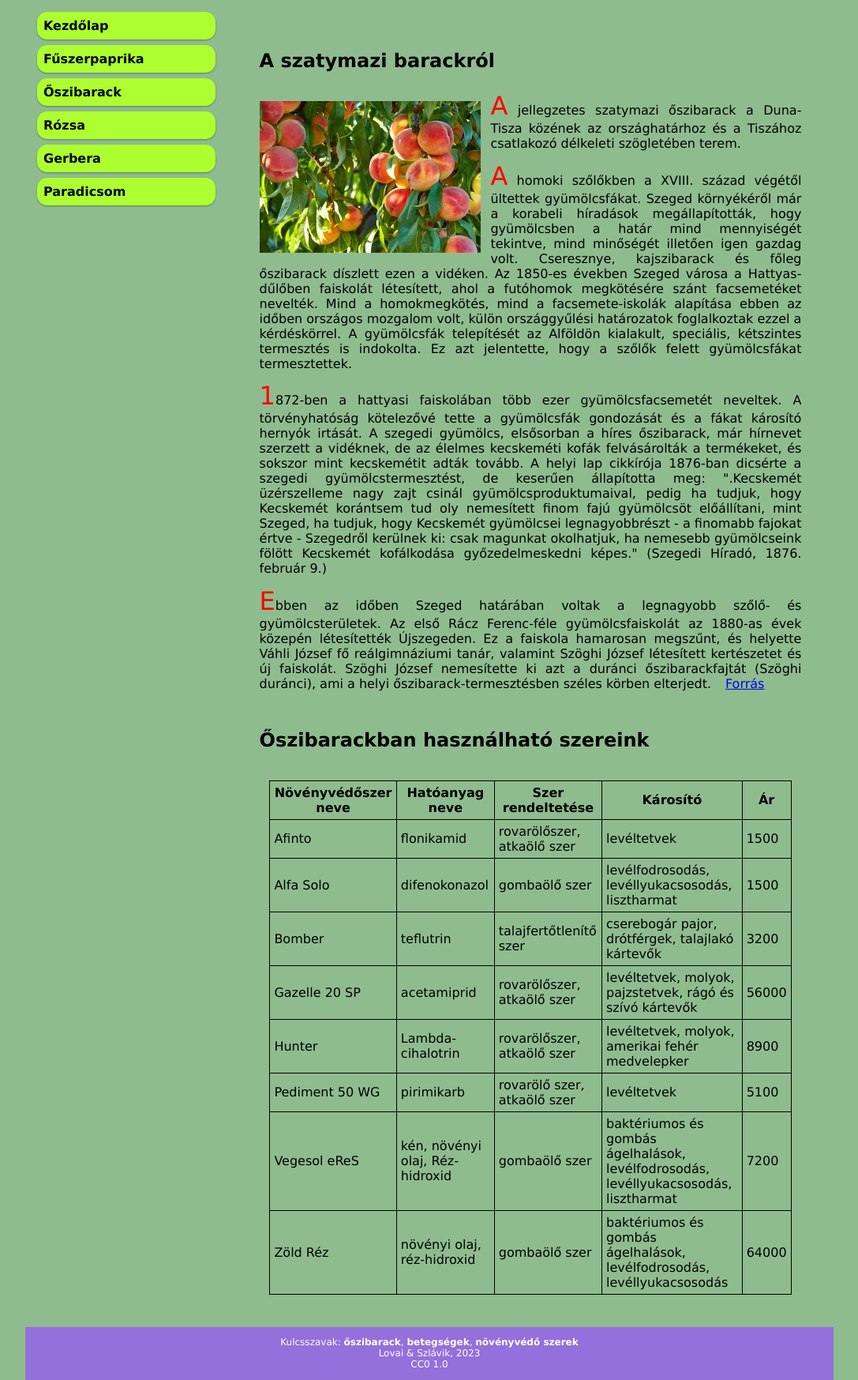
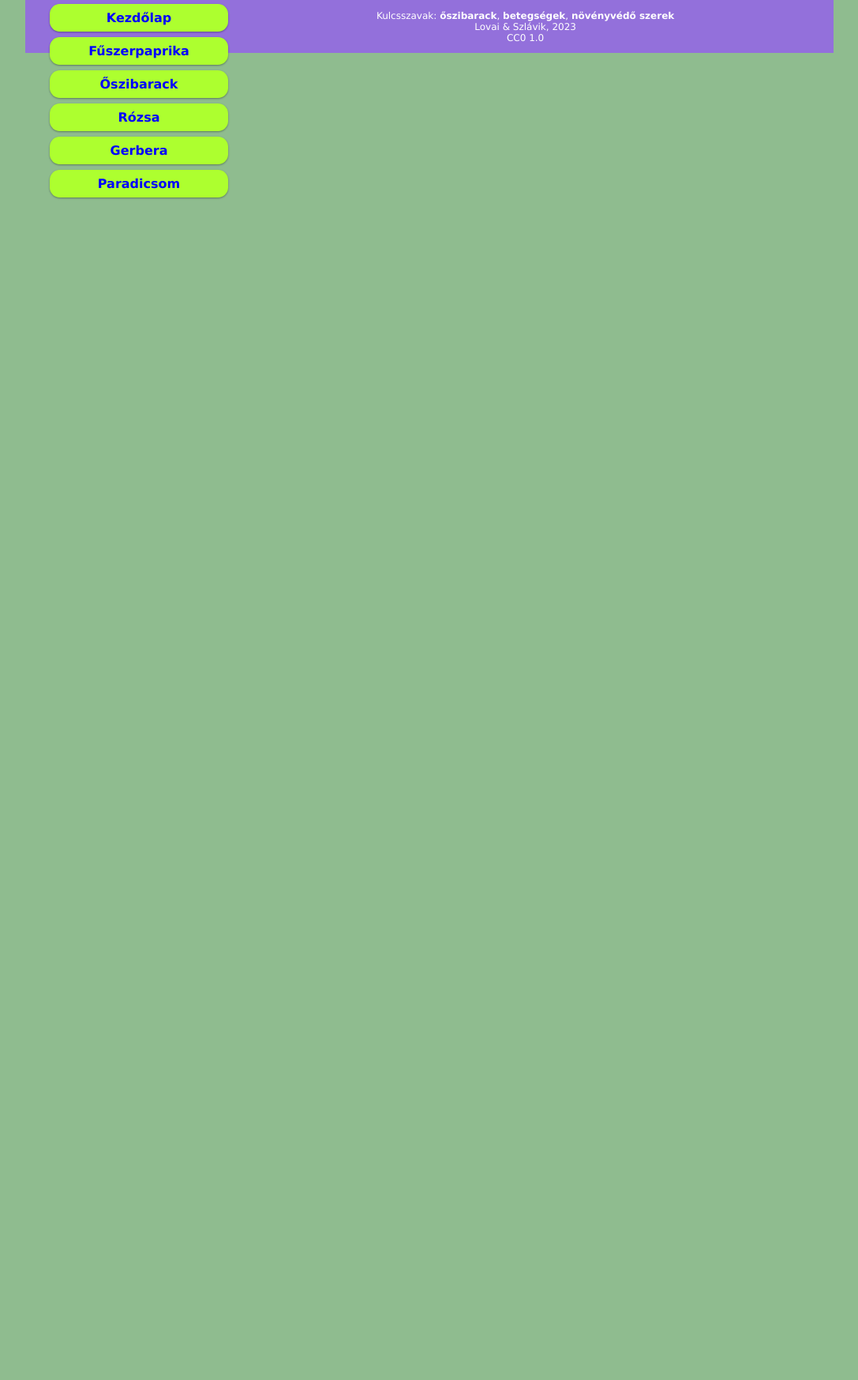
Before and after one commit to Szabolcs1972/NovenyPatika, a PHP site: page /html/peach.html in a window 1280 px wide. Shown: the part 115-1862 px from the top of the page at 79% size, without its empty margins (96-1183 px from the left). After the commit the page ends 367 px from the top, so only its background shows below. Run offline with PHP 8.4, Linux system fonts and the light colour scheme.

Commit message:
Menu fix
Fixing menu ref codes in all page.
Rewrote css for properly working menu buttons

```diff
--- a/css/styles.css
+++ b/css/styles.css
@@ -49,7 +49,44 @@ body {
     margin: 0;
     padding: 0;
 }
+li {
+    position:relative;
+    bottom:.6em;
+    padding:0em 1em;
+    display:inline;
 
+}
+
+li >a{
+    color: black;
+}
+
+a{
+    padding: 8px;
+    margin-bottom: 7px;
+    background-color: greenyellow;
+    color: black;
+    box-shadow: 0 1px 3px rgba(0,0,0,0.12), 0 1px 2px rgba(0,0,0,0.24);
+    border-radius: 1vw;
+    text-align:center;
+    text-decoration: none;
+    display: inline-block;
+    width: 100%;
+}
+
+a:hover, a:active {
+    background-color: yellow;
+    color: red;
+
+}
+
+a:link{
+    color: blue;
+    font-weight: bold;
+}
+
+
+/*
 .navigation a {
     text-decoration: none;
 }
@@ -79,6 +116,7 @@ body {
 .navigation li.active, a.active {
     background-color: white;
 }
+*/
 
 /* styles for main area, takes 5-columns from 12 */
 .logo {
--- a/html/peach.html
+++ b/html/peach.html
@@ -19,68 +19,30 @@
 
 <div class="row">
   <div class="col-3 col-s-3 navigation">
+    <nav>
+
+
       <ul>
         <li>
-        <a href="/index.html">Kezdőlap</a>
+          <a href="../index.html">Kezdőlap</a>
         </li>
         <li>
-        <a href="/html/redpepper.html">Fűszerpaprika</a>
+          <a href="redpepper.html">Fűszerpaprika</a>
         </li>
         <li>
-        <a href="/html/peach.html">Őszibarack</a>
+          <a href="peach.html">Őszibarack</a>
         </li>
         <li>
-        <a href="/html/rose.html">Rózsa</a>
+          <a href="rose.html">Rózsa</a>
         </li>
         <li>
-        <a href="/html/gerbera.html">Gerbera</a>
+          <a href="gerbera.html">Gerbera</a>
         </li>
         <li>
-        <a href="/html/tomato.html">Paradicsom</a>
+          <a href="tomato.html">Paradicsom</a>
         </li>
       </ul>
-  </div>
-
-  <!--
-      <div id="nav">
-
-      </div>
-  -->
-  <div class="col-9 col-s-9">
-    <main>
-    <article>
-      <h2>A szatymazi barackról</h2>
-      <img src="/pics/oszibarack_1.jpg" alt="Őszibarack" class="logo"/>
-      <p>A jellegzetes szatymazi őszibarack a Duna-Tisza közének az országhatárhoz és a Tiszához csatlakozó délkeleti szögletében terem.</p>
-      <p>A homoki szőlőkben a XVIII. század végétől ültettek gyümölcsfákat. Szeged környékéről már a korabeli híradások megállapították, hogy gyümölcsben a határ mind mennyiségét tekintve, mind minőségét illetően igen gazdag volt. Cseresznye, kajszibarack és főleg őszibarack díszlett ezen a vidéken. Az 1850-es években Szeged városa a Hattyas-dűlőben faiskolát létesített, ahol a futóhomok megkötésére szánt facsemetéket nevelték. Mind a homokmegkötés, mind a facsemete-iskolák alapítása ebben az időben országos mozgalom volt, külön országgyűlési határozatok foglalkoztak ezzel a kérdéskörrel. A gyümölcsfák telepítését az Alföldön kialakult, speciális, kétszintes termesztés is indokolta. Ez azt jelentette, hogy a szőlők felett gyümölcsfákat termesztettek.</p>
-      <p>1872-ben a hattyasi faiskolában több ezer gyümölcsfacsemetét neveltek. A törvényhatóság kötelezővé tette a gyümölcsfák gondozását és a fákat károsító hernyók irtását. A szegedi gyümölcs, elsősorban a híres őszibarack, már hírnevet szerzett a vidéknek, de az élelmes kecskeméti kofák felvásárolták a termékeket, és sokszor mint kecskemétit adták tovább. A helyi lap cikkírója 1876-ban dicsérte a szegedi gyümölcstermesztést, de keserűen állapította meg: ".Kecskemét üzérszelleme nagy zajt csinál gyümölcsproduktumaival, pedig ha tudjuk, hogy Kecskemét korántsem tud oly nemesített finom fajú gyümölcsöt előállítani, mint Szeged, ha tudjuk, hogy Kecskemét gyümölcsei legnagyobbrészt - a finomabb fajokat értve - Szegedről kerülnek ki: csak magunkat okolhatjuk, ha nemesebb gyümölcseink fölött Kecskemét kofálkodása győzedelmeskedni képes." (Szegedi Híradó, 1876. február 9.)</p>
-      <p>Ebben az időben Szeged határában voltak a legnagyobb szőlő- és gyümölcsterületek. Az első Rácz Ferenc-féle gyümölcsfaiskolát az 1880-as évek közepén létesítették Újszegeden. Ez a faiskola hamarosan megszűnt, és helyette Váhli József fő reálgimnáziumi tanár, valamint Szöghi József létesített kertészetet és új faiskolát. Szöghi József nemesítette ki azt a duránci őszibarackfajtát (Szöghi duránci), ami a helyi őszibarack-termesztésben széles körben elterjedt.
-      <a href="http://ponttekellesz.hu/vitalitas/cikk/szatymazi-barack">Forrás</a></p>
-    </article>
-    <article>
-    <h2>Őszibarackban használható szereink</h2>
-    <div class="tableOverflow">
-    <table>
-      <thead>
-      <tr><th id="nev">Növényvédőszer neve</th><th id="ai">Hatóanyag neve</th><th id="type">Szer rendeltetése</th><th id="pest">Károsító</th><th id="price">Ár</th></tr>
-      </thead>
-      <tbody>
-      <tr><td headers="nev">Afinto</td><td headers="ai">flonikamid</td><td headers ="type">rovarölőszer, atkaölő szer</td><td headers ="pest">levéltetvek</td><td>1500</td></tr>
-      <tr><td headers="nev">Alfa Solo</td><td headers="ai">difenokonazol</td><td headers ="type">gombaölő szer</td><td headers ="pest">levélfodrosodás, levéllyukacsosodás, lisztharmat</td><td headers="price">1500</td></tr>
-      <tr><td headers="nev">Bomber</td><td headers="ai">teflutrin</td><td headers ="type">talajfertőtlenítő szer</td><td headers ="pest">cserebogár pajor, drótférgek, talajlakó kártevők</td><td headers="price">3200</td></tr>
-      <tr><td headers="nev">Gazelle 20 SP</td><td headers="ai">acetamiprid</td><td headers ="type">rovarölőszer, atkaölő szer</td><td headers ="pest">levéltetvek, molyok, pajzstetvek, rágó és szívó kártevők</td><td headers="price">56000</td></tr>
-      <tr><td headers="nev">Hunter</td><td headers="ai">Lambda-cihalotrin</td><td headers ="type">rovarölőszer, atkaölő szer</td><td headers ="pest">levéltetvek, molyok, amerikai fehér medvelepker</td><td headers="price">8900</td></tr>
-      <tr><td headers="nev">Pediment 50 WG</td><td headers="ai">pirimikarb</td><td headers ="type">rovarölő szer, atkaölő szer</td><td headers ="pest">levéltetvek</td><td headers="price">5100</td></tr>
-      <tr><td headers="nev">Vegesol eReS</td><td headers="ai">kén, növényi olaj, Réz-hidroxid</td><td headers ="type">gombaölő szer</td><td headers ="pest">baktériumos és gombás ágelhalások, levélfodrosodás, levéllyukacsosodás, lisztharmat</td><td headers="price">7200</td></tr>
-      <tr><td headers="nev">Zöld Réz</td><td headers="ai">növényi olaj, réz-hidroxid</td><td headers ="type">gombaölő szer</td><td headers ="pest">baktériumos és gombás ágelhalások, levélfodrosodás, levéllyukacsosodás</td><td headers="price">64000</td></tr>
-      </tbody>
-    </table>
-    </div>
-    </article>
-    </main>
-  </div>
-
-
+    </nav>
   </div>
 
 <div class="footer">
```
Also changed, not shown: html/gerbera.html (+10 -6 lines), html/redpepper.html (+10 -6 lines), html/rose.html (+10 -6 lines), html/tomato.html (+8 -6 lines), index.html (+9 -5 lines). Lines whose indentation alone changed are shown as unchanged.
